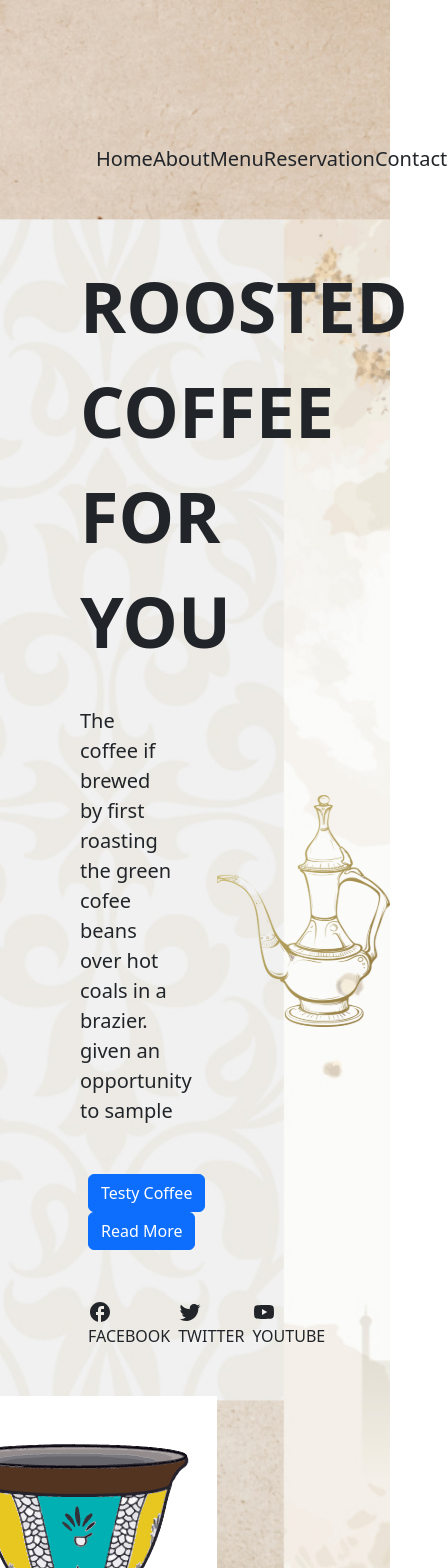
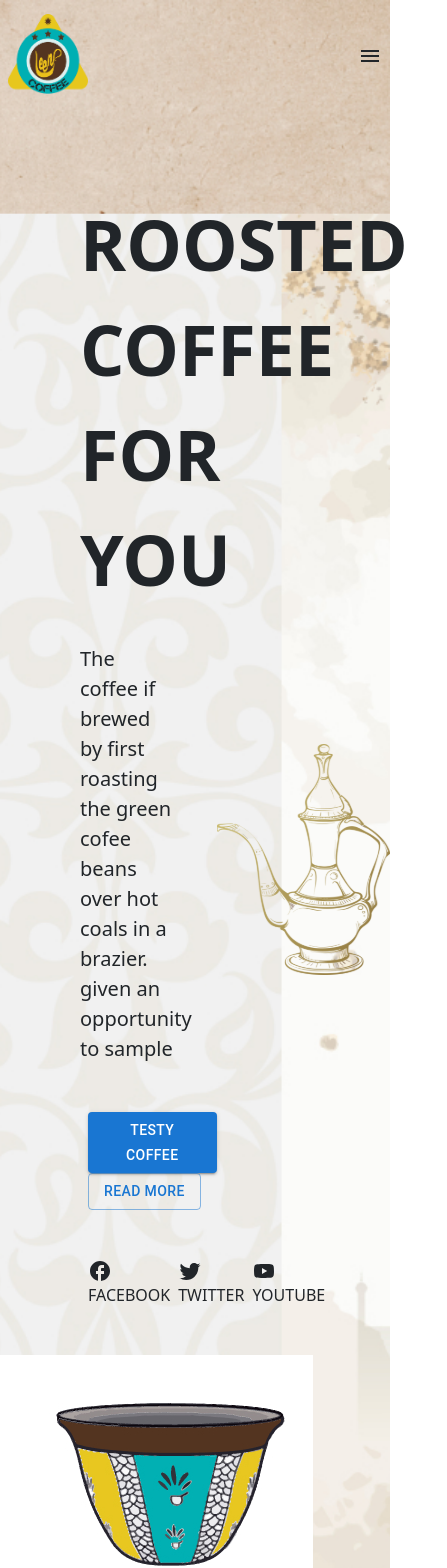
Before and after one commit to Hash-It-Solutions/leen-coffee, a React (Vite) app: page / in a window 390 px wide. Shown: the top 1568 px of the page, 447 px wide, since content can reach past the window. Built offline with nearby package versions, Linux system fonts and the light colour scheme.

Commit message:
updated with responsive navbar

```diff
--- a/src/components/navbar/Navbar.css
+++ b/src/components/navbar/Navbar.css
@@ -1,10 +1,123 @@
-.navWrapper {
+.navBar {
+  padding: 0;
+  margin: 0;
+  list-style: none;
+  display: flex;
+}
+a {
+  text-decoration: none;
+}
+header {
+  position: fixed;
+  width: 100%;
+  top: 0;
+  right: 0;
+  z-index: 1000;
+  display: flex;
+  align-items: center;
+  justify-content: space-between;
+  background-color: transparent;
+  padding: 28px 12%;
+  transition: all 0.5s ease;
+  font-size: 18px;
+}
+.navBar a {
+  color: var(--prim-text);
+  text-decoration: none;
+  font-size: 18px;
+  font-weight: 500;
+  padding: 5px 0;
+  margin: 0px 30px;
+  transition: all 0.5s ease;
+}
+.navBar a:hover {
+  color: var(--sec-text);
+}
+.main {
+  display: flex;
+  align-items: center;
+  justify-content: center;
+}
+.menuIcon {
+  cursor: pointer;
+  z-index: 10001;
+  display: none;
+}
+@media (max-width: 1280px) {
+  header {
+    padding: 14px 2%;
+    transition: 0.2s;
+  }
+  .navBar a {
+    padding: 5px 0;
+    margin: 0px 20px;
+  }
+}
+@media (max-width: 768px) {
+  .menuIcon {
+    display: block;
+  }
+  .navBar {
+    position: absolute;
+    display: flex;
+    flex-direction: column;
+    border-radius: 10px;
+    transition: all 0.5s ease;
+    top: 100%;
+    right: -100%;
+    width: 29vh;
+    background-color: rgb(231, 134, 7);
+  }
+  .navBar a {
+    display: block;
+    margin: 12px 0;
+    padding: 0px 25px;
+    transition: all 0.5s ease;
+  }
+  .navBar a:hover {
+    color: rgb(96, 140, 190);
+    transform: translateY(5px);
+  }
+  .navBar.open {
+    right: 2%;
+  }
+}
+/* .navWrapper {
   display: flex;
   align-items: center;
   padding: 1em;
   justify-content: space-around;
 }
+.navItem {
+  margin-left: 5vw;
+}
 .navText {
   font-size: 20px;
   font-weight: 500;
 }
+.navResponsiveWrapper {
+  display: flex;
+  justify-content: space-around;
+  align-items: center;
+}
+.navMenu {
+  display: none;
+}
+.navWrapperColumn {
+  display: none;
+}
+@media screen and (max-width: 768px) {
+  .navWrapper {
+    display: none;
+    flex-direction: column;
+  }
+  .navWrapperColumn {
+    display: block;
+  }
+  .navMenu {
+    display: block;
+  }
+  .navResponsiveWrapper {
+    justify-content: flex-end;
+  }
+} */ ;
--- a/src/components/navbar/Navbar.jsx
+++ b/src/components/navbar/Navbar.jsx
@@ -1,9 +1,54 @@
-import React from "react"
+import { Close, Menu } from "@mui/icons-material"
+import React, { useState } from "react"
 import "./Navbar.css"
 const Navbar = () => {
+  const [menuClick, setMenuClick] = useState(false)
   return (
     <>
-      <div className="navWrapper">
+      <header>
+        <a href="/" className="logo">
+          <img src="/images/logo.png" alt="" width="80px" height="80px" />
+        </a>
+        <ul className={`navBar${menuClick ? " open" : ""}`}>
+          <li>
+            <a href="#" className="active">
+              Home
+            </a>
+          </li>
+          <li>
+            <a href="">About</a>
+          </li>
+          <li>
+            <a href="">Menu</a>
+          </li>
+          <li>
+            <a href="">Contact</a>
+          </li>
+        </ul>
+        <div className="main">
+          <div
+            className={menuClick ? "d-none" : "menuIcon"}
+            onClick={() => setMenuClick(true)}
+          >
+            <Menu />
+          </div>
+          <div
+            className={menuClick ? "menuIcon" : "d-none"}
+            onClick={() => setMenuClick(false)}
+          >
+            <Close />
+          </div>
+        </div>
+      </header>
+    </>
+  )
+}
+
+export default Navbar
+
+{
+  /* <div className="navResponsiveWrapper">
+        <div className={menuClick ? "navWrapperColumn" : "navWrapper"}>
           <div className="navItem">
             <span className="navText">Home</span>
           </div>
@@ -20,8 +65,8 @@ const Navbar = () => {
             <span className="navText">Contact</span>
           </div>
         </div>
-    </>
-  )
+        <div className="navMenu" onClick={() => setMenuClick(true)}>
+          <Menu />
+        </div>
+      </div> */
 }
-
-export default Navbar
--- a/src/containers/heroSection/HeroSection.css
+++ b/src/containers/heroSection/HeroSection.css
@@ -12,10 +12,6 @@
 }
 .heroContentWrapper {
   padding-left: 5em;
-}
-.heroCup {
-  display: flex;
-  justify-content: flex-end;
 }
 .navContainer {
   margin-right: 10em;
@@ -46,7 +42,18 @@
   max-height: 100%;
   object-fit: cover;
 }
+.heroCup {
+  display: flex;
+  justify-content: flex-end;
+  margin-right: -6em;
+}
 .heroDescriptionDiv {
   max-width: 25vw;
   font-size: 20px;
 }
+
+@media screen and (max-width: 768px) {
+  .navContainer {
+    margin-right: 2em;
+  }
+}
--- a/src/containers/heroSection/HeroSection.jsx
+++ b/src/containers/heroSection/HeroSection.jsx
@@ -1,6 +1,6 @@
 import { FacebookOutlined, Twitter, YouTube } from "@mui/icons-material"
+import { Button } from "@mui/material"
 import React from "react"
-import { Button } from "react-bootstrap"
 import Navbar from "../../components/navbar/Navbar"
 // import.meta.env.BASE_URL
 import "./HeroSection.css"
@@ -25,8 +25,12 @@ const HeroSection = () => {
                 </span>
               </div>
               <div className="heroButtons mt-5">
-                <Button className="ms-2">Testy Coffee</Button>
-                <Button className="ms-2">Read More</Button>
+                <Button variant="contained" className="ms-2">
+                  Testy Coffee
+                </Button>
+                <Button variant="outlined" className="ms-2">
+                  Read More
+                </Button>
               </div>
               <div className="socialMedia mt-5">
                 <div className="facebook ms-2">
--- a/src/index.css
+++ b/src/index.css
@@ -1,3 +1,8 @@
 body {
   margin: 0;
 }
+:root {
+  --prim-text: black;
+  --sec-text: #01b0b3;
+  --prim-bg: #b6a460;
+}
```
Also changed, not shown: public/images/logo.png (added). Lines whose indentation alone changed are shown as unchanged.
